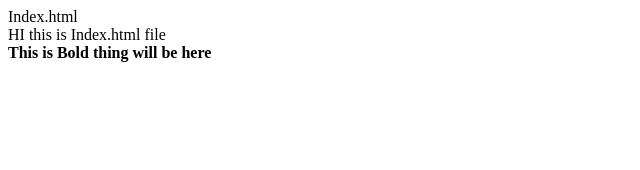
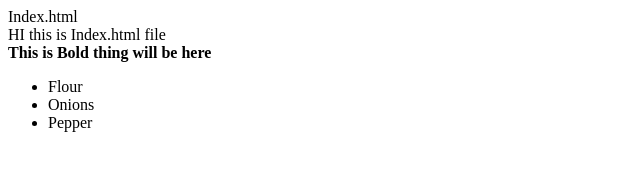
Before and after one commit to BosH9/demo, a plain HTML site: page index.html in a window 1280 px wide. Shown: the whole page, without its empty margins (0-640 px from the left). Drawn offline with Linux system fonts and the light colour scheme.

Commit message:
added <li> with data

```diff
--- a/index.html
+++ b/index.html
@@ -6,5 +6,9 @@ Index.html
 <body>
 HI this is Index.html file
 <br><b>This is Bold thing will be here </b>
+<ul>
+	<li>Flour</li>
+	<li>Onions</li>
+	<li>Pepper</li>
 </body>
 </html>
```
